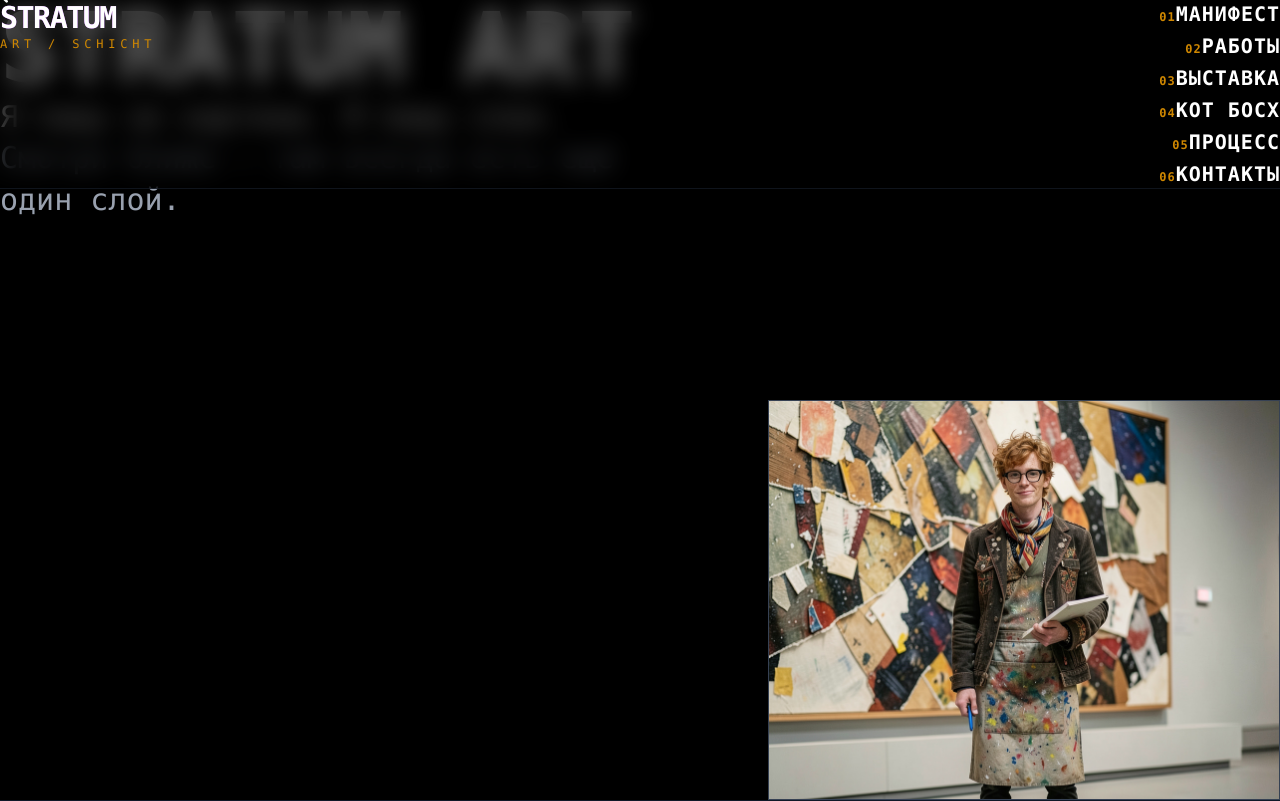
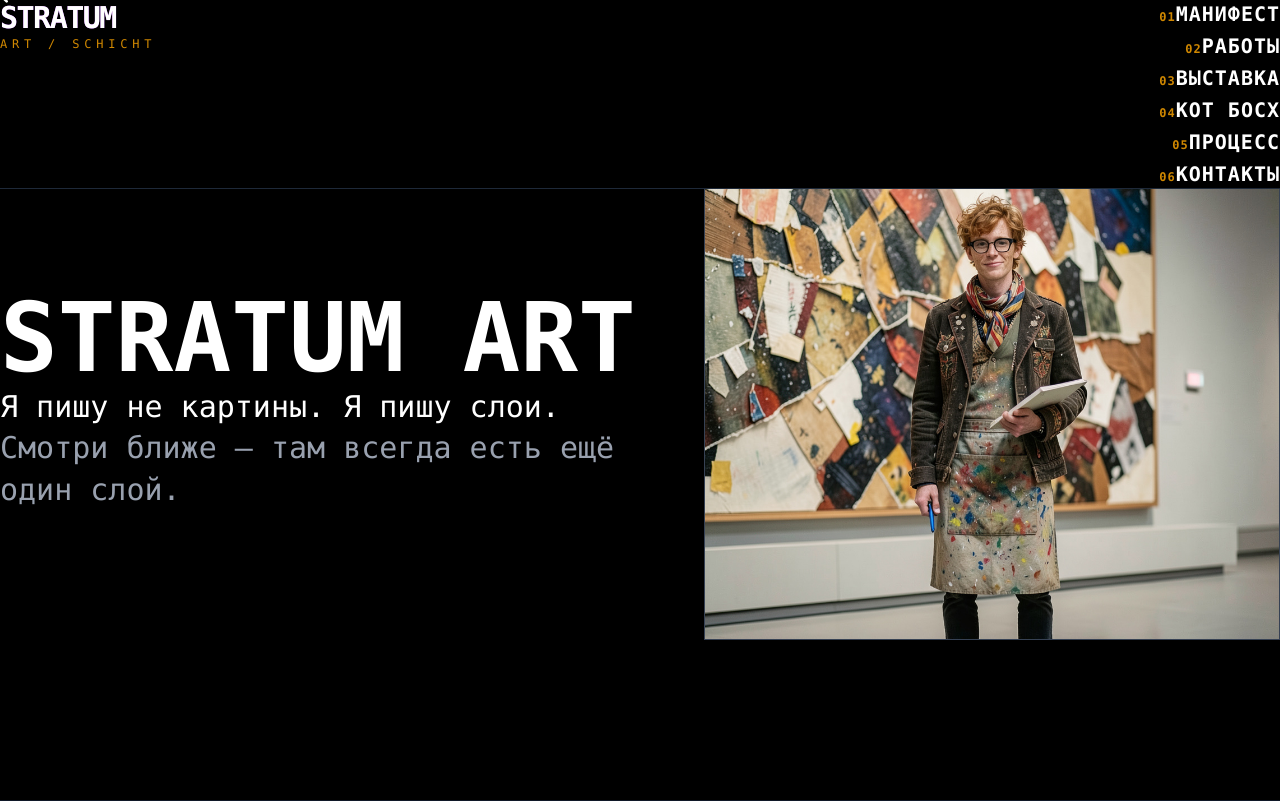
Before and after one commit to pankk66/stratum-art, a Next.js app: page / in a window 1280 px wide. Shown: the top 801 px of the page. Built offline with nearby package versions, Linux system fonts and the light colour scheme; a web font is replaced by a local one.

Commit message:
fix header and layout

```diff
--- a/app/page.tsx
+++ b/app/page.tsx
@@ -65,7 +65,8 @@ export default function Home() {
         }}
       />
 
-      <header className="fixed left-0 top-0 z-50 w-full px-6 py-4 md:px-12 md:py-6 bg-black/60 backdrop-blur-md border-b border-gray-800/50">
+      {/* ХЕДЕР (Компактный, без размытия) */}
+      <header className="fixed left-0 top-0 z-50 w-full px-6 py-4 md:px-12 md:py-6 bg-black border-b border-gray-800">
         <div className="mx-auto flex w-full max-w-[1600px] items-start justify-between">
           <div ref={logoRef} className="flex flex-col leading-none">
             <a href="/" className="glitch-text font-display text-2xl font-black tracking-tighter text-white md:text-3xl" data-text="STRATUM">
@@ -95,25 +96,23 @@ export default function Home() {
         </div>
       </header>
 
-      {/* ГЛАВНЫЙ ЭКРАН */}
-      <section id="manifest" className="relative min-h-screen flex flex-col justify-between p-6 md:p-20 pt-40 md:pt-48">
+      {/* ГЛАВНЫЙ ЭКРАН (Текст слева, картинка справа) */}
+      <section id="manifest" className="relative min-h-screen flex flex-col md:flex-row items-center justify-between p-6 md:p-20 pt-32 md:pt-40">
 
-        {/* Текст с гарантированным отступом сверху */}
-        <div>
+        {/* Текст */}
+        <div className="w-full md:w-1/2 z-10 mb-10 md:mb-0">
           <h1 className="text-5xl md:text-7xl lg:text-8xl font-black leading-none mb-6 glitch-text" data-text="STRATUM ART">
             STRATUM ART
           </h1>
-          <p className="text-xl md:text-2xl lg:text-3xl max-w-2xl leading-snug">
+          <p className="text-xl md:text-2xl lg:text-3xl leading-snug">
             Я пишу не картины. Я пишу слои.<br />
             <span className="text-gray-400">Смотри ближе — там всегда есть ещё один слой.</span>
           </p>
         </div>
 
         {/* Портрет */}
-        <div className="w-full flex justify-end mt-12 md:mt-auto">
-          <div className="w-full md:w-[40%] h-[40vh] md:h-[50vh] relative overflow-hidden border border-gray-700">
-             <Image src="/images/ark-portrait.jpg" alt="Ark Veresov" fill className="object-cover object-top" />
-          </div>
+        <div className="w-full md:w-[45%] h-[50vh] md:h-[60vh] relative overflow-hidden border border-gray-700">
+           <Image src="/images/ark-portrait.jpg" alt="Ark Veresov" fill className="object-cover object-top" />
         </div>
 
       </section>
```
